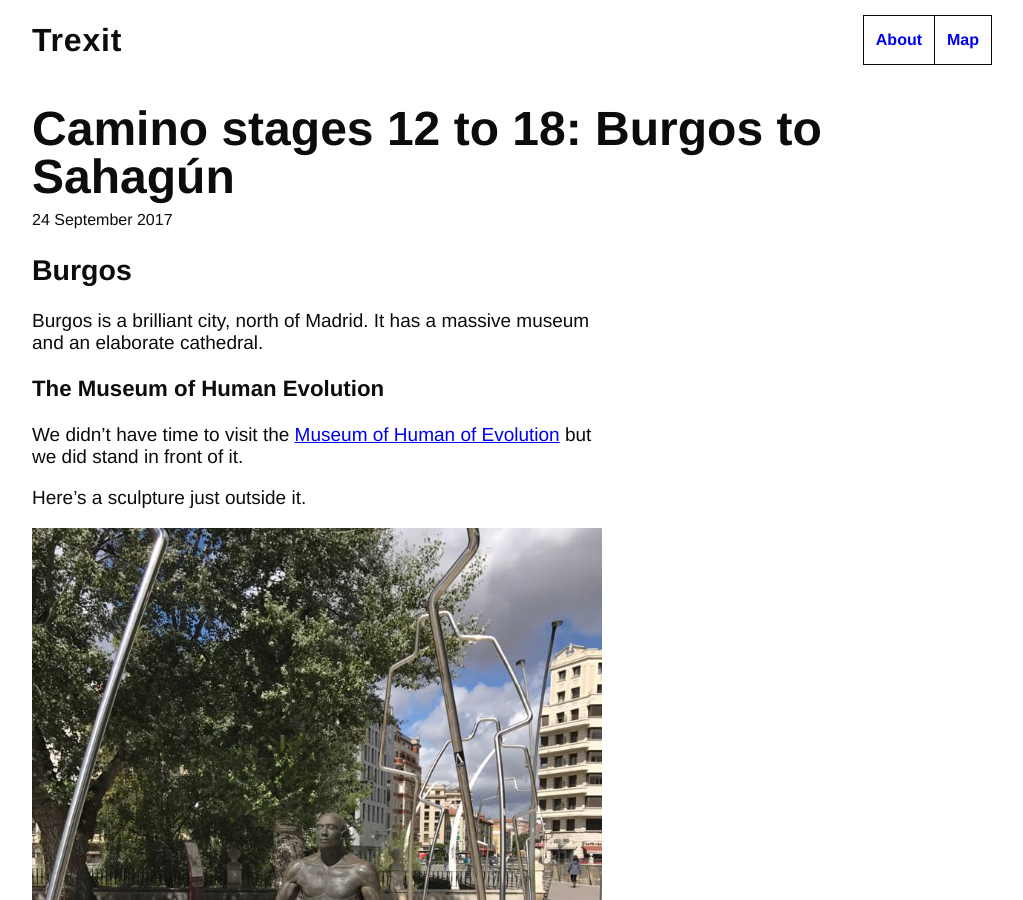
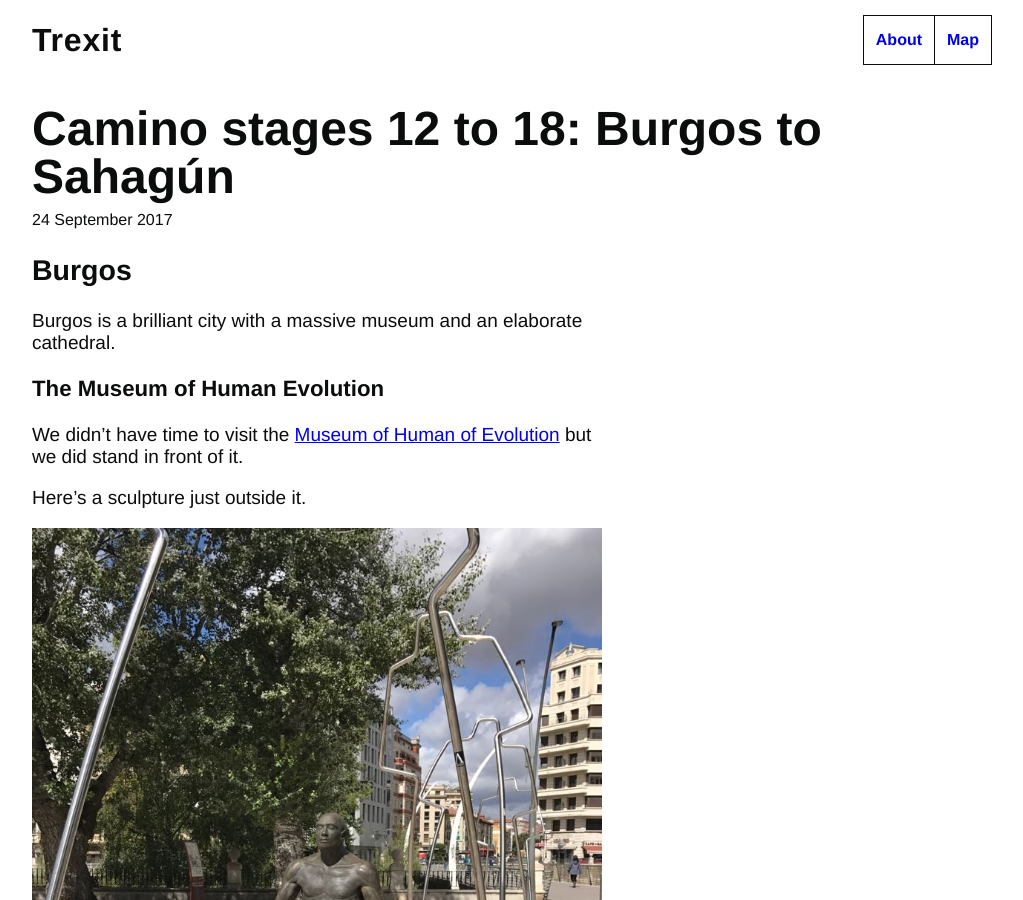
Before and after one commit to tombye/trexit, a Jekyll site: the page built from _posts/2017-09-24-camino-stages-12-to-18.markdown, in a window 1280 px wide and 900 px high. Shown: the whole window, without its empty margins (128-1151 px from the left). Built offline with Jekyll 4.4.1, drawn with Linux system fonts in a browser that asks for light colours.

Commit message:
Update 2017-09-24-camino-stages-12-to-18.markdown

```diff
--- a/_posts/2017-09-24-camino-stages-12-to-18.markdown
+++ b/_posts/2017-09-24-camino-stages-12-to-18.markdown
@@ -7,7 +7,7 @@ categories: jekyll update
 
 ## Burgos
 
-Burgos is a brilliant city, north of Madrid. It has a massive museum and an elaborate cathedral.
+Burgos is a brilliant city with a massive museum and an elaborate cathedral.
 
 ### The Museum of Human Evolution
 
```
